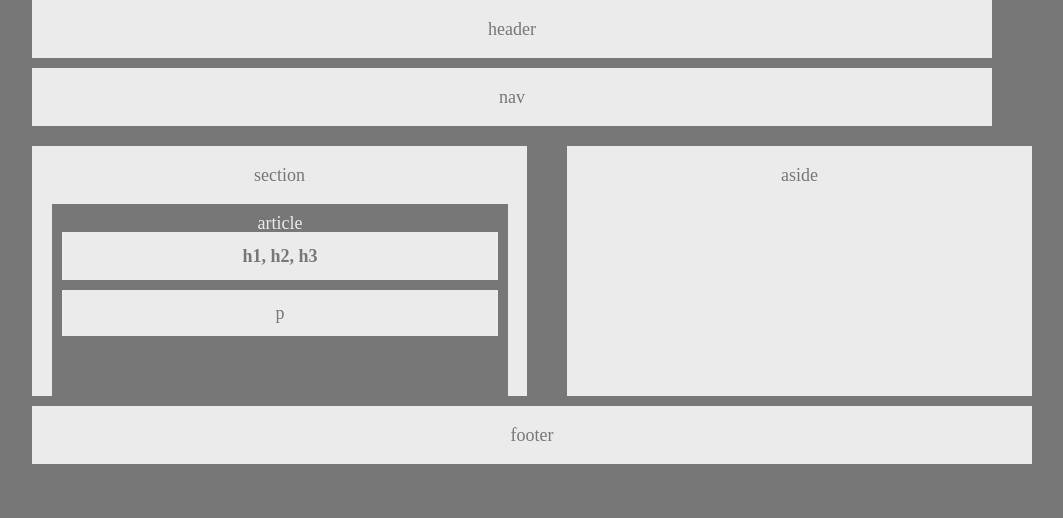
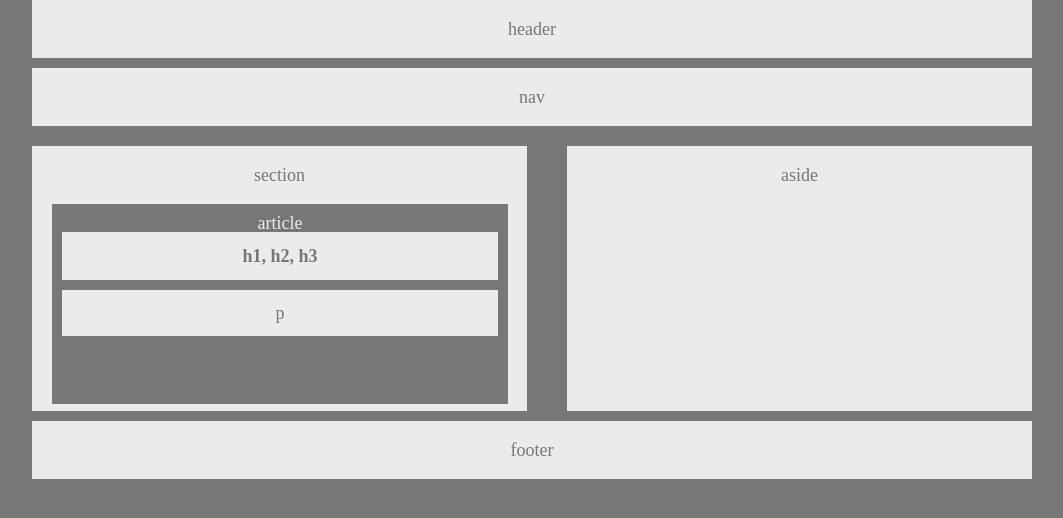
Before and after one commit to Throwback74/HW-Wireframe, a plain HTML site: page index.html in a window 1280 px wide. Shown: the whole page, without its empty margins (108-1171 px from the left). Drawn offline with Linux system fonts and the light colour scheme.

Commit message:
finished HW_EZ

```diff
--- a/style.css
+++ b/style.css
@@ -16,47 +16,34 @@ header {
     padding: 20px;
     margin-bottom: 10px;
     background: #ebebeb;
-    width: 960px;
 }
 
 nav {
     padding: 20px;
     margin-bottom: 20px;
     background: #ebebeb;
-    width: 960px;
 }
 
 section {
     float: left;
     overflow: hidden;
     width: 495px;
-    height: 250px;
+    height: 265px;
     padding: 20px;
     background: #ebebeb;
     margin-bottom: 10px;
 }
 
 article {
-     /* float: left; */
-    /* display: inline-block; */
-    /* overflow: auto; */
     width: 456px;
     height: 200px;
     padding: 10px;
     margin: 20px auto 0;
-    /* margin-left: 5px; */
-    /* margin-right: 5px; */
     background: #777;
     color: #ebebeb;
 }
 
 h1 {
-        /* float: left; */
-    /* display: inline-block; */
-    /* overflow: auto; */
-    /* clear: left; */
-    /* width: 465px; */
-    /* height: 25px; */
     padding: 15px;
     font-weight: bold;
     background: #ebebeb;
@@ -65,10 +52,6 @@ h1 {
 }
 
 p {
-    /* float: left; */
-    /* display: inline-block; */
-    /* width: 465px; */
-    /* height: 25px; */
     padding: 14px;
     background: #ebebeb;
     color: #777;
@@ -77,7 +60,7 @@ p {
 aside {
     float: right;
     width: 465px;
-    height: 250px;
+    height: 265px;
     padding: 20px;
     background: #ebebeb;
 }
@@ -87,5 +70,4 @@ footer {
     padding: 20px;
     margin-top: 20px;
     background: #ebebeb;
-    /* width: 960px; */
 }
```
